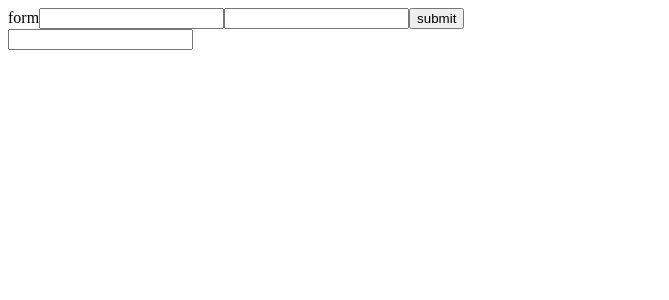
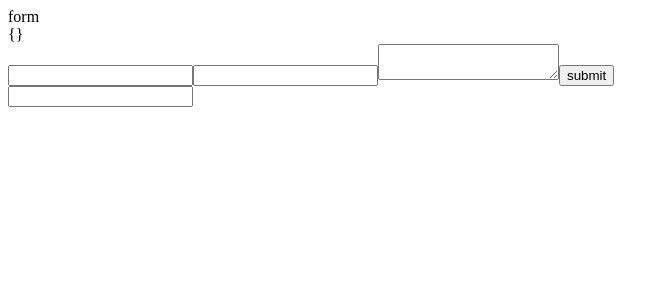
Before and after one commit to ipaymushkin/components-ui, a React (Create React App) app: page / in a window 1280 px wide. Shown: the top 300 px of the page, without its empty margins (0-669 px from the left). Built offline with nearby package versions, Linux system fonts and the light colour scheme.

Commit message:
Added textarea view component

```diff
--- a/src/App.tsx
+++ b/src/App.tsx
@@ -1,5 +1,5 @@
 import React, { useState } from 'react';
-import Input from "./components/Input";
+import { Input, Textarea } from "./components/Input";
 import Form from "./components/Form";
 import { useForm } from './hooks/useForm';
 import InputView from "./components/Input/InputView";
@@ -32,6 +32,7 @@ const App = () => {
             <Form onChange={handleChange} onSubmit={() => onSubmit(handleSubmit)} values={values}>
                 <Input name="name" />
                 <Input name="age" />
+                <Textarea name="comment" />
                 <button type="submit">submit</button>
             </Form>
 
--- a/src/components/Form/index.tsx
+++ b/src/components/Form/index.tsx
@@ -26,7 +26,8 @@ const Form: FC<IFormChildren> = ({ children, onSubmit, onChange, values }) => {
 
     return (
         <form onSubmit={(e) => submitHandler(e)}>
-            form
+            <div>form</div>
+            <div>{JSON.stringify(values)}</div>
             {React.Children.map(children, child => React.cloneElement(child, { onChange: formChangeHandler, values }))}
         </form>
     )
--- a/src/components/Input/InputComponent.tsx
+++ b/src/components/Input/InputModel.tsx
@@ -1,9 +1,9 @@
 import React, { FC } from 'react';
 import { IChildren, IInputProps } from '../../interfaces';
 
-const InputComponent: FC<IChildren & IInputProps> = ({ children , value = "", onChange = () => {}, error= '', name = '' }) => {
+const InputModel: FC<IChildren & IInputProps> = ({ children , value = "", onChange = () => {}, error= '', name = '' }) => {
     console.log('value11', value)
     return children({ value, onChange, error, name })
 };
 
-export default InputComponent;
+export default InputModel;
--- /dev/null
+++ b/src/components/Input/TextareaView.tsx
@@ -0,0 +1,9 @@
+import React, { FC } from 'react';
+import { IInputProps } from '../../interfaces';
+
+const TextareaModel: FC<IInputProps> = ({ onChange, value, error, name }) => {
+    console.log('TextareaModel', value, name)
+    return <textarea onChange={e =>onChange && onChange({ name, value: e.target.value })} value={value} name={name} />
+};
+
+export default TextareaModel;
--- a/src/components/Input/index.tsx
+++ b/src/components/Input/index.tsx
@@ -1,6 +1,7 @@
 import React, { FC } from 'react';
 import InputView from "./InputView";
-import InputComponent from "./InputComponent";
+import InputModel from "./InputModel";
+import TextareaView from './TextareaView';
 
 interface IInput {
     name: string,
@@ -10,10 +11,17 @@ interface IInput {
 const Input: FC<IInput> = ({ name , values,  ...props }) => {
     // console.log('props', props)
     console.log('values', values, name)
-     return <InputComponent name={name} value={values && values[name]}>
+     return <InputModel name={name} value={values && values[name]}>
         {(childProps) => <InputView name={name} {...childProps} {...props} />}
-    </InputComponent>
-}
-;
+    </InputModel>
+};
 
-export default Input;
+const Textarea: FC<IInput> = ({ name , values,  ...props }) => {
+    // console.log('props', props)
+    console.log('values', values, name)
+    return <InputModel name={name} value={values && values[name]}>
+        {(childProps) => <TextareaView name={name} {...childProps} {...props} />}
+    </InputModel>
+};
+
+export { Input, Textarea };
```
